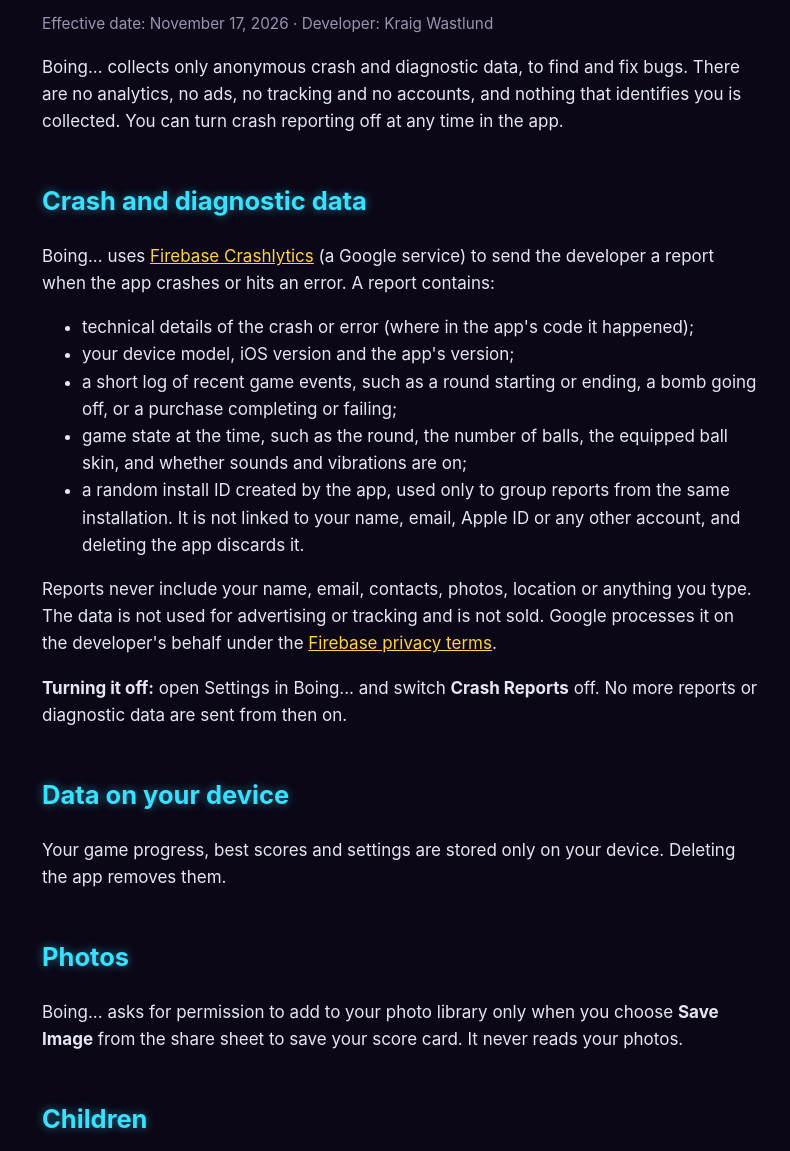
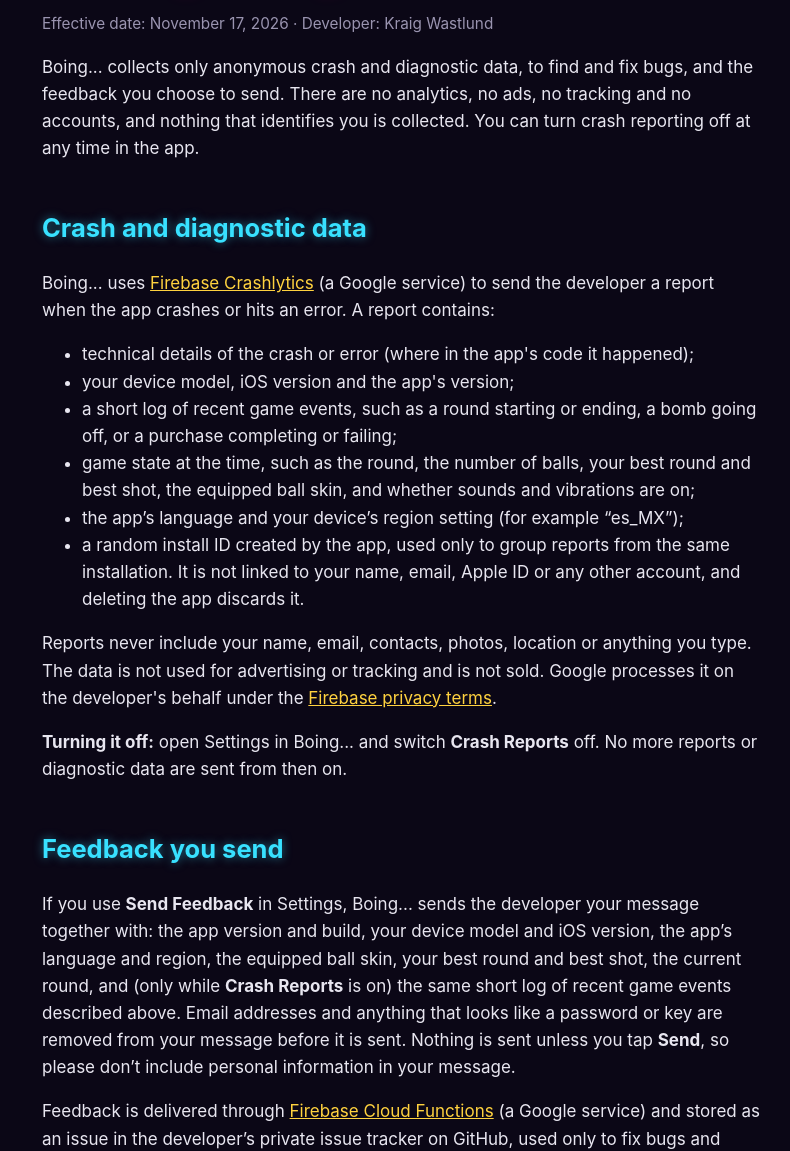
Before and after one commit to KraigWastlund/boing-site, a plain HTML site: page privacy.html in a window 1280 px wide. Shown: the part 150-1301 px from the top of the page, without its empty margins (238-1028 px from the left). Drawn offline with Linux system fonts and the light colour scheme.

Commit message:
Privacy: Send Feedback (message + app/device/game context via Firebase Cloud Functions to a private GitHub tracker), locale and best scores in crash reports (boing#45)
Co-Authored-By: Claude Opus 5.5 <noreply@anthropic.com>

```diff
--- a/privacy.html
+++ b/privacy.html
@@ -1,18 +1,22 @@
 <!doctype html><html lang="en"><head><meta charset="utf-8"><meta name="viewport" content="width=device-width,initial-scale=1"><title>Boing... | Privacy Policy</title><link rel="stylesheet" href="style.css"></head><body><main><nav><a href="index.html">Boing...</a><a href="support.html">Support</a><a href="privacy.html">Privacy</a></nav>
 <h1>Privacy Policy</h1>
 <p class="muted">Effective date: November 17, 2026 &middot; Developer: Kraig Wastlund</p>
-<p>Boing... collects only anonymous crash and diagnostic data, to find and fix bugs. There are no analytics, no ads, no tracking and no accounts, and nothing that identifies you is collected. You can turn crash reporting off at any time in the app.</p>
+<p>Boing... collects only anonymous crash and diagnostic data, to find and fix bugs, and the feedback you choose to send. There are no analytics, no ads, no tracking and no accounts, and nothing that identifies you is collected. You can turn crash reporting off at any time in the app.</p>
 <h2>Crash and diagnostic data</h2>
 <p>Boing... uses <a href="https://firebase.google.com/products/crashlytics">Firebase Crashlytics</a> (a Google service) to send the developer a report when the app crashes or hits an error. A report contains:</p>
 <ul>
 <li>technical details of the crash or error (where in the app's code it happened);</li>
 <li>your device model, iOS version and the app's version;</li>
 <li>a short log of recent game events, such as a round starting or ending, a bomb going off, or a purchase completing or failing;</li>
-<li>game state at the time, such as the round, the number of balls, the equipped ball skin, and whether sounds and vibrations are on;</li>
+<li>game state at the time, such as the round, the number of balls, your best round and best shot, the equipped ball skin, and whether sounds and vibrations are on;</li>
+<li>the app&rsquo;s language and your device&rsquo;s region setting (for example &ldquo;es_MX&rdquo;);</li>
 <li>a random install ID created by the app, used only to group reports from the same installation. It is not linked to your name, email, Apple ID or any other account, and deleting the app discards it.</li>
 </ul>
 <p>Reports never include your name, email, contacts, photos, location or anything you type. The data is not used for advertising or tracking and is not sold. Google processes it on the developer's behalf under the <a href="https://firebase.google.com/support/privacy">Firebase privacy terms</a>.</p>
 <p><b>Turning it off:</b> open Settings in Boing... and switch <b>Crash Reports</b> off. No more reports or diagnostic data are sent from then on.</p>
+<h2>Feedback you send</h2>
+<p>If you use <b>Send Feedback</b> in Settings, Boing... sends the developer your message together with: the app version and build, your device model and iOS version, the app&rsquo;s language and region, the equipped ball skin, your best round and best shot, the current round, and (only while <b>Crash Reports</b> is on) the same short log of recent game events described above. Email addresses and anything that looks like a password or key are removed from your message before it is sent. Nothing is sent unless you tap <b>Send</b>, so please don&rsquo;t include personal information in your message.</p>
+<p>Feedback is delivered through <a href="https://firebase.google.com/products/functions">Firebase Cloud Functions</a> (a Google service) and stored as an issue in the developer&rsquo;s private issue tracker on GitHub, used only to fix bugs and improve the game. A random ID created by the app is used only to limit how often feedback can be sent; it is not stored with your message. To have feedback you sent deleted, email the address below.</p>
 <h2>Data on your device</h2>
 <p>Your game progress, best scores and settings are stored only on your device. Deleting the app removes them.</p>
 <h2>Photos</h2>
```
